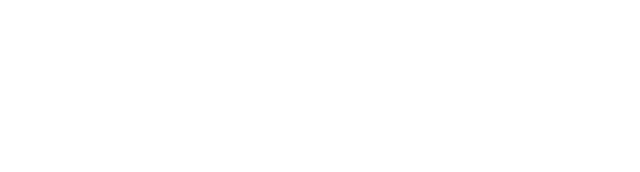
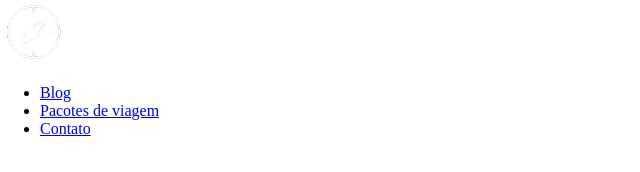
Before and after one commit to Cauarg07/Jornada-Viagens, a plain HTML site: page index.html in a window 1280 px wide. Shown: the whole page, without its empty margins (0-640 px from the left). Drawn offline with Linux system fonts and the light colour scheme.

Commit message:
cira estrutura do menu de navegacao

```diff
--- a/index.html
+++ b/index.html
@@ -6,5 +6,20 @@
     <link rel="stylesheet" href="css/style.css" />
     <title>Jornada-Viagens</title>
   </head>
-  <body></body>
+  <body>
+    <header>
+      <a href="index.html" title="voltar para a página inicial"></a>
+      <img src="img/bulsula-branca.png" alt="Logo bulssula Jornada viagens na cor preta">
+      <img src="img/menu.png" alt="Menu hamburger na cor branca">
+
+      <nav>
+        <ul>
+          <li><a href="blog.html" target="_blank" title="acessar blog">Blog</a></li>
+          <li><a href="pacotes.html" target="_blank" title="acessar pacotes de viagem">Pacotes de viagem</a></li>
+          <li><a href="contato.html" target="_blank" title="acessar contato">Contato</a></li>
+        </ul>
+
+      </nav>
+    </header>
+  </body>
 </html>
```
Also changed, not shown: favicon.png (added), img/bulsula-branca.png (added), img/bulsula-preto.png (added), img/menu.png (added).
